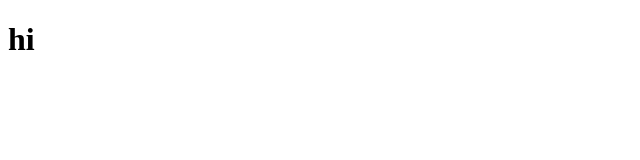
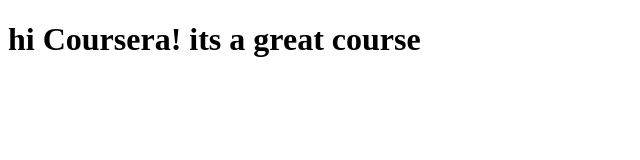
Before and after one commit to danicasstro/coursera-test, a plain HTML site: page site/index.html in a window 1280 px wide. Shown: the whole page, without its empty margins (0-640 px from the left). Drawn offline with Linux system fonts and the light colour scheme.

Commit message:
small addition to our page content

```diff
--- a/site/index.html
+++ b/site/index.html
@@ -3,9 +3,9 @@
 <head>
     <meta charset="UTF-8">
     <meta name="viewport" content="width=device-width, initial-scale=1.0">
-    <title>hi</title>
+    <title>hi coursera!</title>
 </head>
 <body>
-    <h1>hi</h1>
+    <h1>hi Coursera! its a great course</h1>
 </body>
 </html>
```
